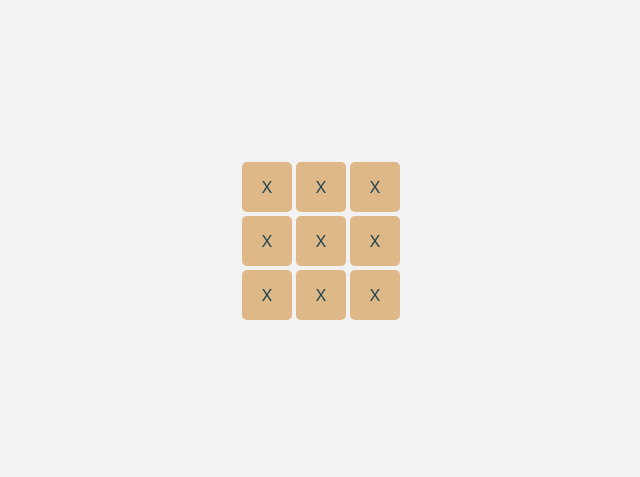
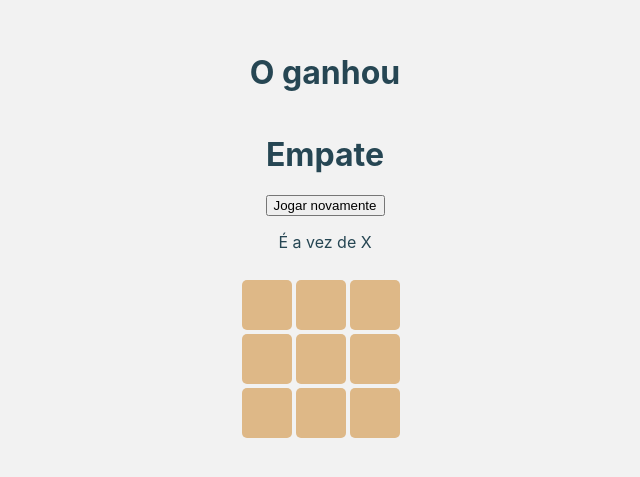
Before and after one commit to RafaelM10/Jogo-da-velha-React-ts, a React (Vite) app: page / in a window 1280 px wide. Shown: the part 159-636 px from the top of the page, without its empty margins (315-955 px from the left). Built offline with nearby package versions, Linux system fonts and the light colour scheme.

Commit message:
Configurando a logica

```diff
--- a/src/App.tsx
+++ b/src/App.tsx
@@ -1,20 +1,50 @@
-import './App.css'
+import React, { useState} from 'react';
+import './App.css';
 
-function App() {
+type Players = "O" | "X";
+
+export default function App() {
+  const [turn, setTurn] = useState <Players> ("O");
+  const [dinner, setWinner] = useState <Players | null> (null);
+  const [draw, seDraw] = useState <boolean | null> (null);
+  const [marks, setMarks] = useState <{ [key: string]: Players }> ({});
 
   const getSquare = () => {
     return new Array(9).fill(true);
   }
 
+  const play = (index: number) => {
+
+    setMarks(prev => ({ ...prev, [index]: turn}));
+    setTurn(prev => prev === "O" ? "X" : "O");
+  }
+
+  const getCellPlayer = (index: number) => {
+    if(!marks[index]) {
+      return;
+    }
+
+    return marks[index];
+    }
+
   return (
     <div className="container">
+      <h1>O ganhou</h1>
+      <h1>Empate</h1>
+      <button>Jogar novamente</button>
+      <p>É a vez de X</p>
+
       <div className='board'>
       {getSquare().map((_, i) => (
-        <div className="celula">X</div>
+
+        <div className={`celula ${getCellPlayer(i)}`}
+        onClick={() =>
+        play(i)}
+        >
+          {marks[i]}
+        </div>
       ))}
       </div>
     </div>
   )
 }
-
-export default App
```
